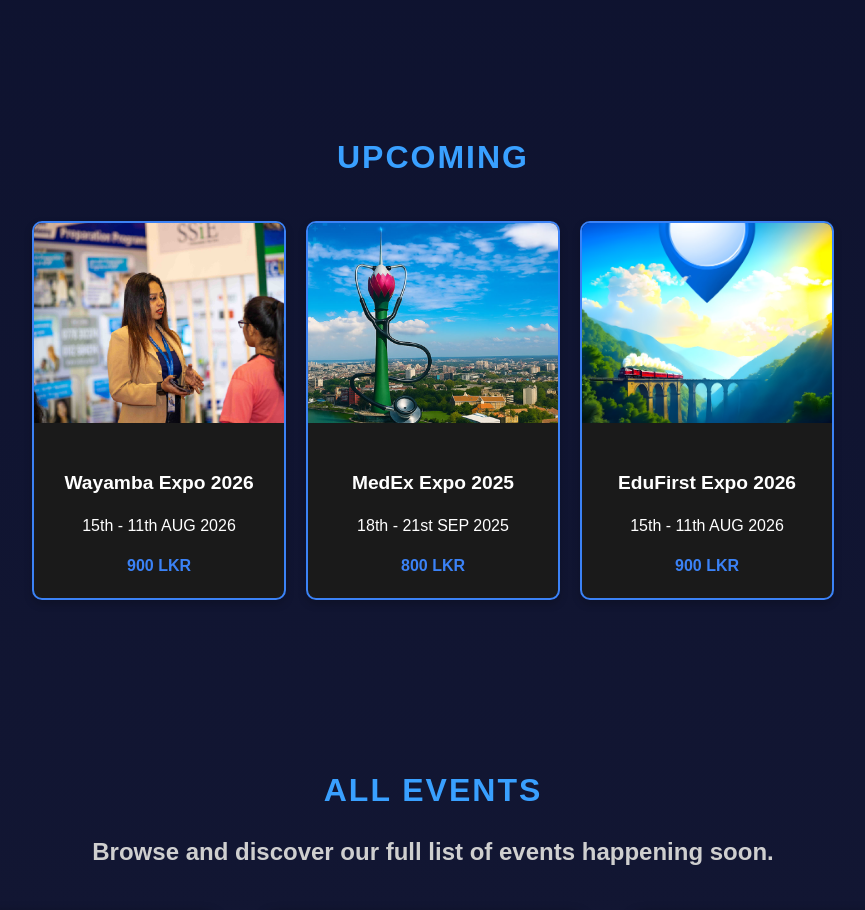
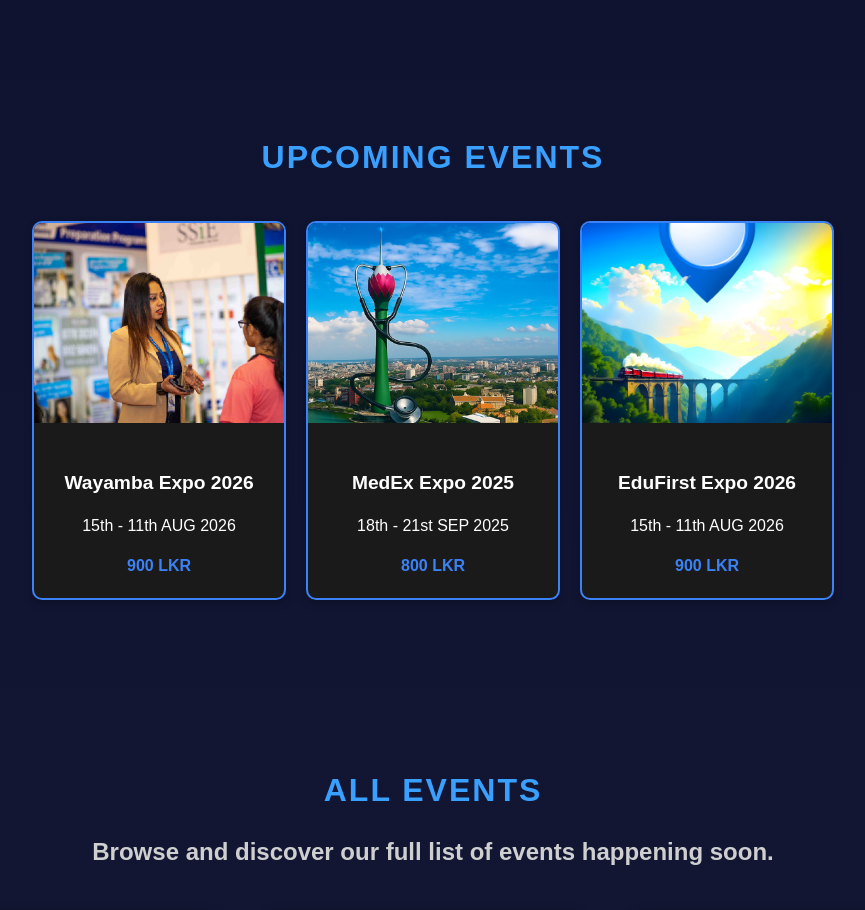
Before and after one commit to StageOneX/SOX-Frond-End, a React (Vite) app in the folder client/: page / in a window 1280 px wide. Shown: the part 1220-2130 px from the top of the page, without its empty margins (207-1072 px from the left). Built offline with nearby package versions, Linux system fonts and the light colour scheme.

Commit message:
test merge

```diff
--- a/client/src/pages/Home.jsx
+++ b/client/src/pages/Home.jsx
@@ -73,7 +73,7 @@ const Home = () => {
       </section>
 
       <section className="section">
-        <h2 className="section-title">UPCOMING</h2>
+        <h2 className="section-title">UPCOMING EVENTS</h2>
         <UpcomingEvents />
       </section>
 
```
